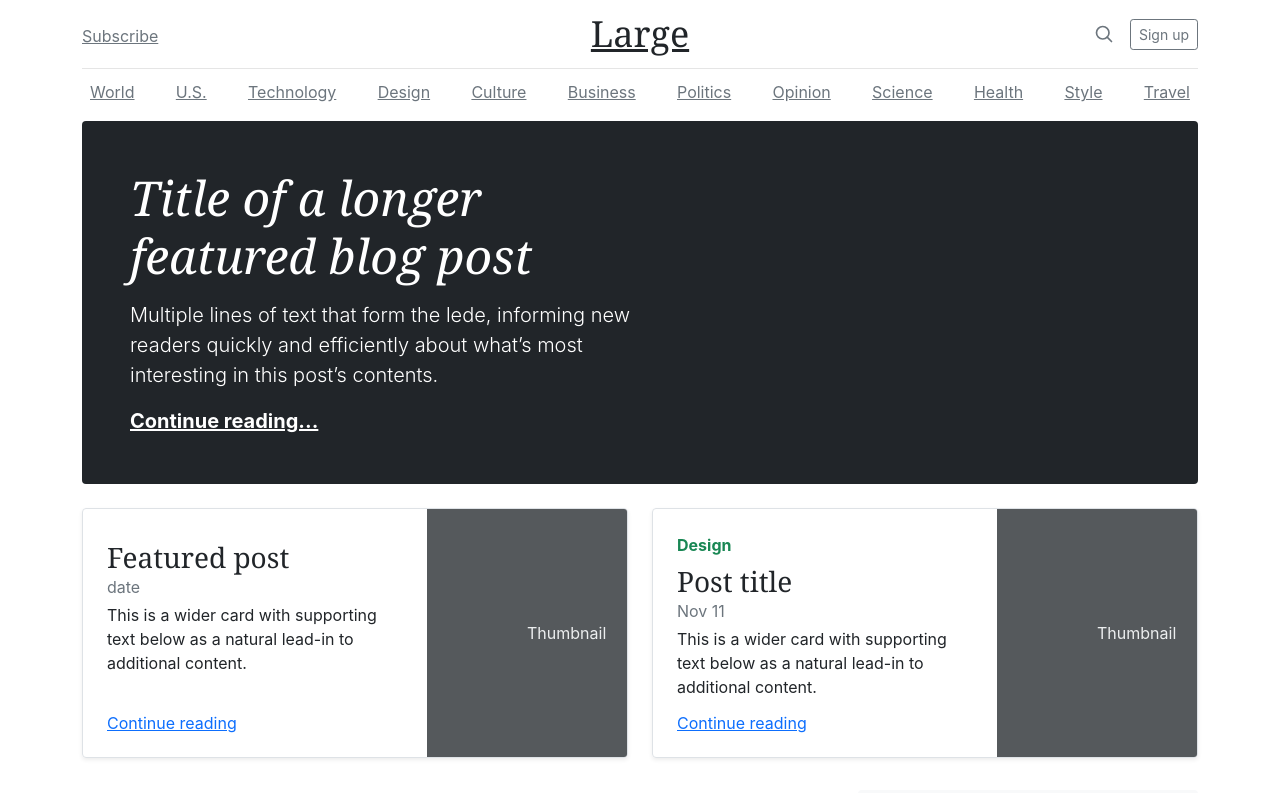
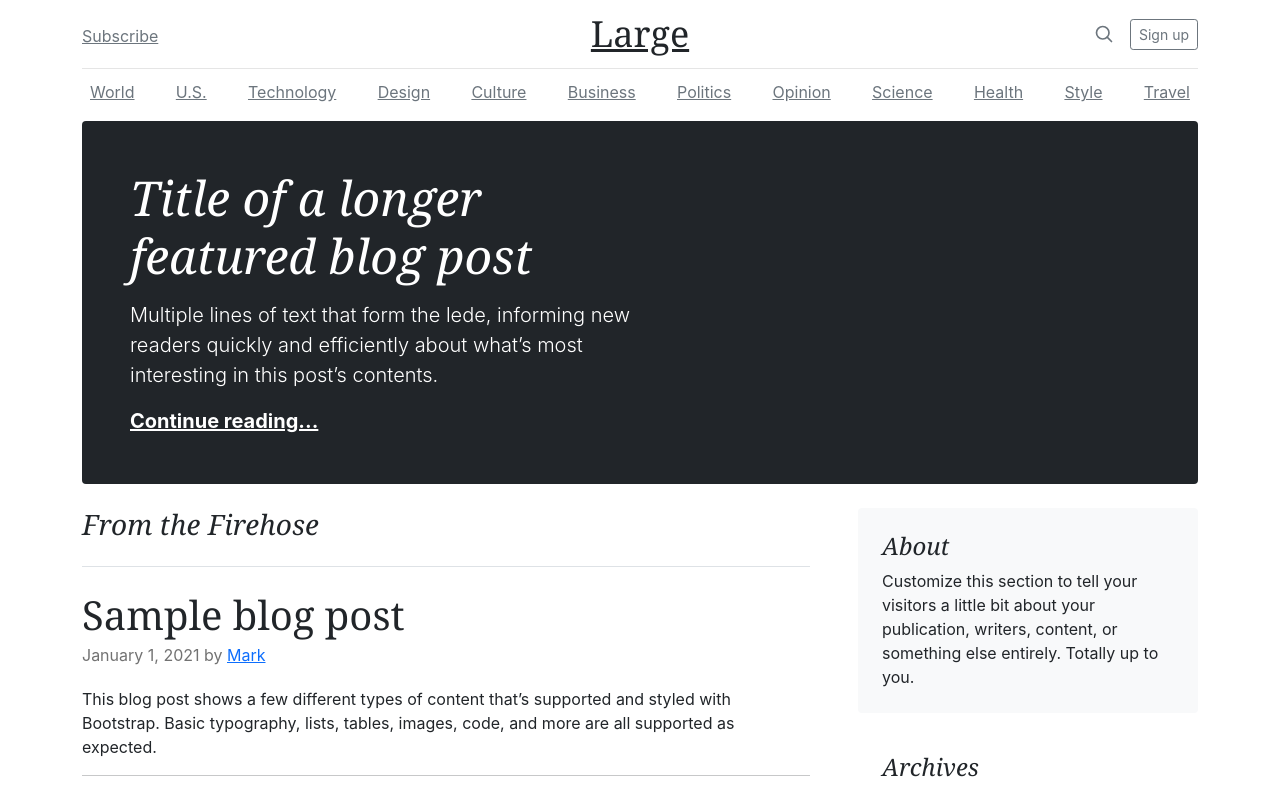
Before and after one commit to luisca1985/questions_and_answers, a React (Create React App) app in the folder client/web-app/: page / in a window 1280 px wide. Shown: the top 793 px of the page. Built offline with nearby package versions, Linux system fonts and the light colour scheme.

Commit message:
use routes and include question

```diff
--- a/client/web-app/src/App.tsx
+++ b/client/web-app/src/App.tsx
@@ -1,10 +1,10 @@
 import React from 'react';
-import logo from './logo.svg';
 import './App.css';
 import Nav from './Components/Nav';
 import Header from './Components/Header';
 import Display from './Components/Display';
 import Questions from './Modules/Questions';
+import {BrowserRouter, Routes, Route} from "react-router-dom"
 
 function App() {
   return (
@@ -16,7 +16,11 @@
       </div>
       <main className="container">
         <Display/>
-        <Questions/>
+        <BrowserRouter>
+          <Routes>
+            <Route path='/questions' element= { <Questions />} />
+          </Routes>
+        </BrowserRouter>
 
         <div className="row g-5">
           <div className="col-md-8">
```
